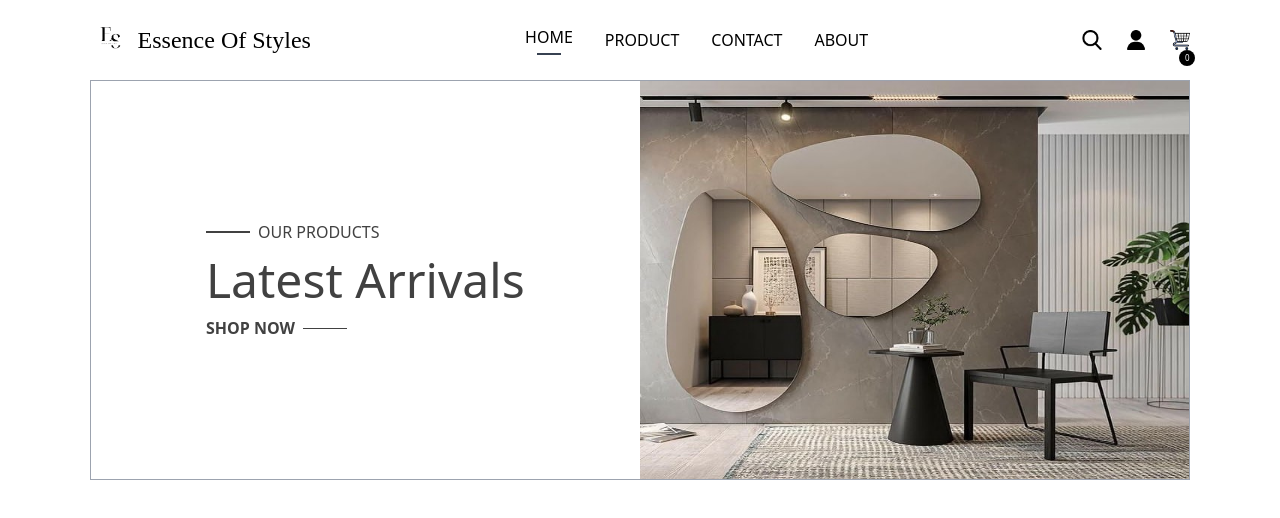
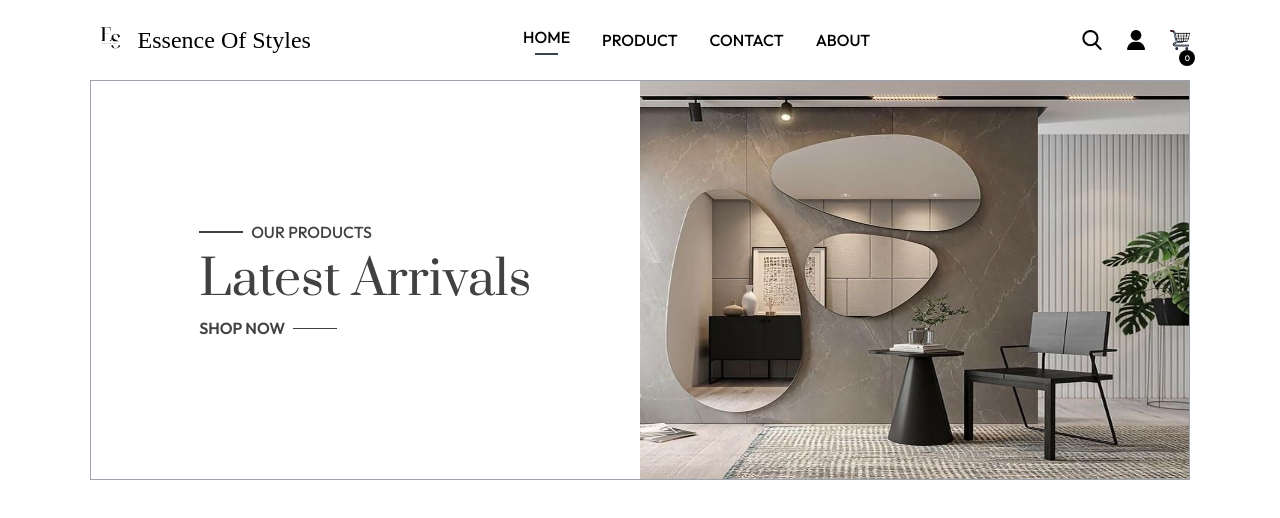
Before and after one commit to StarXchange/Essence-Of-Style, a React (Vite) app: page / in a window 1280 px wide. Shown: the top 518 px of the page. Built offline with nearby package versions, Linux system fonts and the light colour scheme.

Commit message:
font sizes

```diff
--- a/src/components/Hero/Hero.jsx
+++ b/src/components/Hero/Hero.jsx
@@ -11,7 +11,7 @@
                     <p className='w-8 md:w-11 h-[2px] bg-[#414141]'></p>
                     <p className='font-medium text-sm md:text-base'>OUR PRODUCTS</p>
                 </div>
-                <h1 className='text-3xl sm:py-3 lg:text-5xl leading-relaxed'>Latest Arrivals</h1>
+                <h1 className=' prata-regular text-3xl sm:py-3 lg:text-5xl leading-relaxed'>Latest Arrivals</h1>
                 <div className='flex items-center gap-2'>
                     <p className='font-semibold text-sm md:text-base'>SHOP NOW</p>
                     <p className='w-8 md:w-11 h-[1px] bg-[#414141]'></p>
--- a/src/index.css
+++ b/src/index.css
@@ -1,16 +1,21 @@
+@import url('https://fonts.googleapis.com/css2?family=Outfit:wght@100..900&family=Prata&display=swap');
+
 @import "tailwindcss/base";
 @import "tailwindcss/components";
 @import "tailwindcss/utilities";
 
-/* @layer utilities {
-    .input-style {
-        @apply px-4 py-2 border-gray-400 rounded-md;
-    }
-    .primary-btn{
-         @apply bg-primary text-white px-4 py-2 rounded-md hover:bg-primaryDark duration-200 }
-
-}; */
 
 a.active hr{
     display: block;
 }
+
+*{
+    font-family: Outfit;
+}
+
+
+.prata-regular {
+    font-family: "Prata", serif;
+    font-weight: 400;
+    font-style: normal;
+}
```
